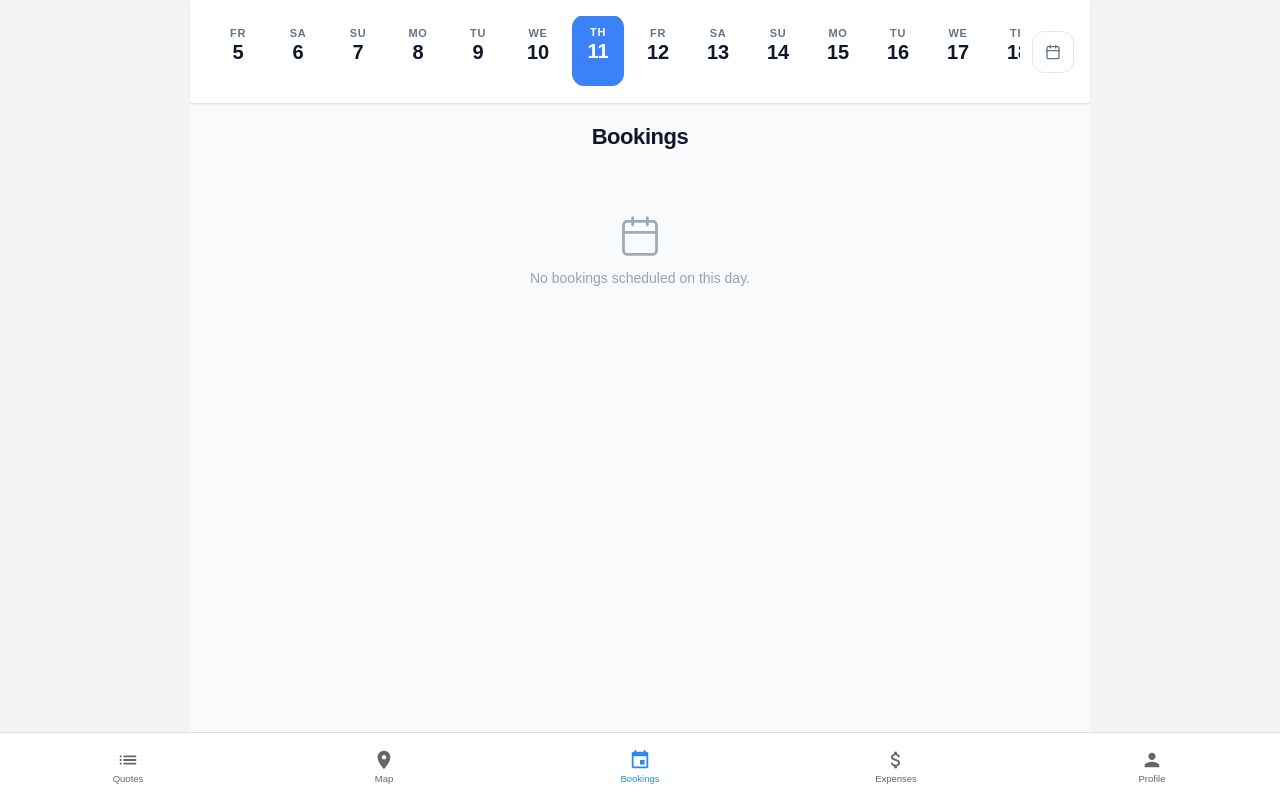
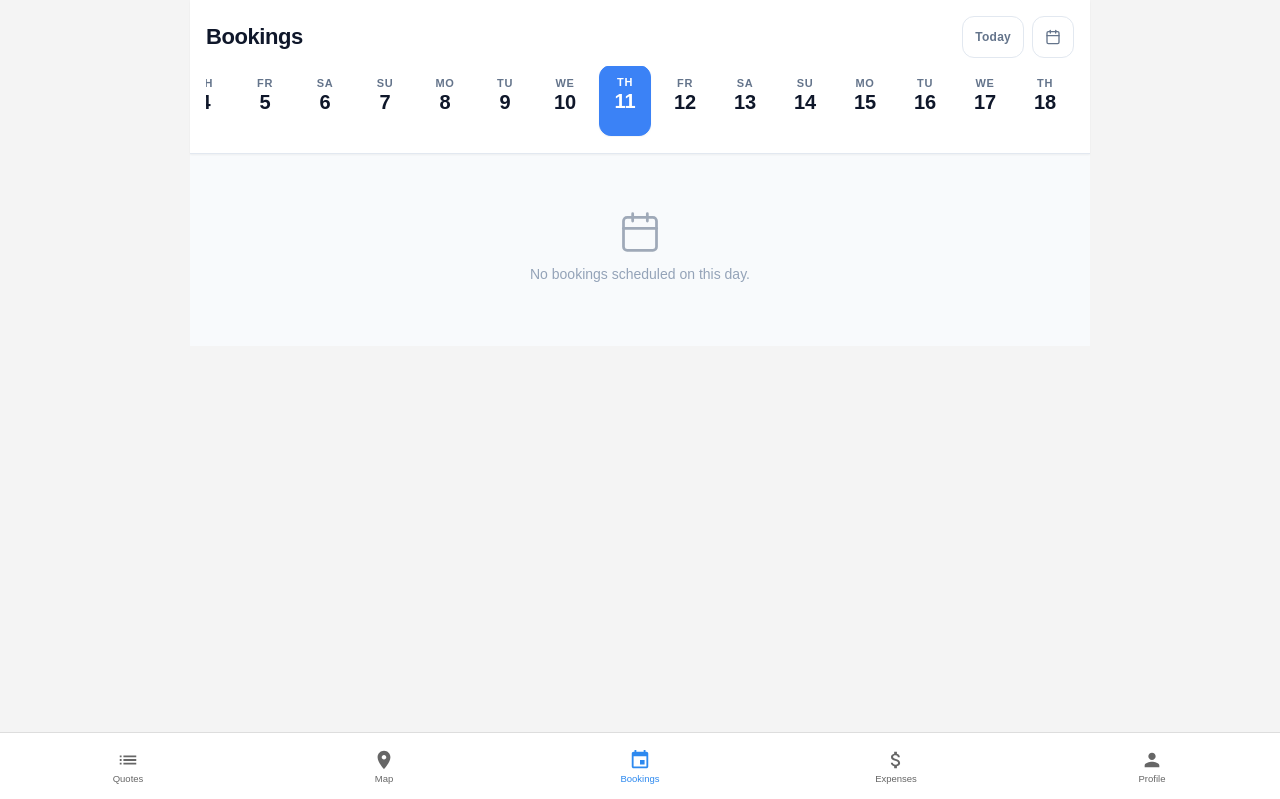
Before and after one commit to onewithoutsleep/QuoteApp, a Flask app: page /bookings in a window 1280 px wide. Shown: the top 799 px of the page. Run offline with Flask 3, Linux system fonts and the light colour scheme; the visitor is signed in with stand-in values (Sample User, id 1); data that the repository does not hold is empty.

Commit message:
bookings ui fixes

```diff
--- a/static/css/pages/bookings.css
+++ b/static/css/pages/bookings.css
@@ -24,8 +24,8 @@
 /* ── Base Layout ── */
 .bookings-page {
   background-color: var(--bg-base);
-  min-height: 100vh;
-  padding-bottom: 40px;
+  min-height: auto;
+  padding-bottom: 16px;
 }
 
 .bookings-page h2 {
@@ -46,6 +46,7 @@
   margin: -16px -16px 0;
   border-bottom: 1px solid var(--border-light);
   box-shadow: var(--shadow-sm);
+  margin-bottom: 8px;
 }
 
 .cal-header-row {
@@ -61,6 +62,21 @@
   scrollbar-width: none;
   flex: 1;
 }
+
+.cal-controls-row {
+  display: flex;
+  justify-content: flex-end;
+  align-items: center;
+  gap: 8px;
+  margin-bottom: 8px;
+}
+
+.cal-controls-row h2 {
+  margin: 0;
+  margin-right: auto; /* pushes buttons to the right */
+  text-align: left;
+}
+
 .cal-strip::-webkit-scrollbar { display: none; }
 
 /* Day Cells */
@@ -106,6 +122,33 @@
 }
 .month-toggle-btn:hover { background: var(--bg-base); color: var(--text-primary); }
 .month-toggle-btn--active { background: var(--primary-light); color: var(--primary); border-color: var(--primary); }
+
+/* ── Today Button ── */
+.today-btn {
+  flex-shrink: 0;
+  height: 42px;
+  width: auto;
+  padding: 0 12px;
+  border-radius: var(--radius-md);
+  border: 1px solid var(--border-light);
+  background: var(--bg-surface);
+  color: var(--text-secondary);
+  font-size: 12px;
+  font-weight: 700;
+  letter-spacing: 0.02em;
+  cursor: pointer;
+  transition: all var(--transition-fast);
+  white-space: nowrap;
+}
+.today-btn:hover { background: var(--primary-light); color: var(--primary); border-color: var(--primary); }
+
+/* ── Month label on 1st of month ── */
+.cal-day .dow.month-label-first {
+  font-size: 10px;
+  color: var(--primary);
+  font-weight: 700;
+  letter-spacing: 0.04em;
+}
 
 /* ── Refactored Native Month View Components ── */
 .month-header {
--- a/static/js/pages/bookings.js
+++ b/static/js/pages/bookings.js
@@ -11,24 +11,44 @@ const state = {
   todayStr: '',
   monthViewActive: false,
   activeMonth: null,
+  stripStart: -30,   // offset from today for the rendered strip window
+  stripEnd: 60,
 };
 
 // ─── LIFECYCLE ───────────────────────────────────────────────────────────────
 export const bookingsPage = {
-  async mount({ root, slots, navigate }) {
+  async mount({ root, slots, navigate, params }) {
     renderNav(slots.nav, 'bookings');
 
     const today = new Date();
     today.setHours(0, 0, 0, 0);
     state.todayStr = today.toISOString().slice(0, 10);
-    state.activeDate = state.todayStr;
+
+    // Support ?date=YYYY-MM-DD when navigating here from service form
+    const dateParam = params?.date;
+    state.activeDate = (dateParam && /^\d{4}-\d{2}-\d{2}$/.test(dateParam)) ? dateParam : state.todayStr;
     state.activeMonth = { year: today.getFullYear(), month: today.getMonth() };
+
+    // Ensure the strip window is centred on the active date
+    const activeDateObj = new Date(state.activeDate + 'T00:00:00');
+    const dayDiff = Math.round((activeDateObj - today) / 86400000);
+    state.stripStart = Math.min(dayDiff - 30, -30);
+    state.stripEnd   = Math.max(dayDiff + 60, 60);
 
     const cached = getState().bookings;
     root.innerHTML = BaseLayout(cached == null);
 
     root.querySelector('#monthToggleBtn').addEventListener('click', () => {
       state.monthViewActive = !state.monthViewActive;
+      toggleCalView(root, navigate);
+    });
+
+    root.querySelector('#todayBtn').addEventListener('click', () => {
+      state.activeDate = state.todayStr;
+      state.monthViewActive = false;
+      // Re-centre the strip window on today
+      state.stripStart = -30;
+      state.stripEnd = 60;
       toggleCalView(root, navigate);
     });
 
@@ -54,11 +74,15 @@ export const bookingsPage = {
       }
       console.error(err);
     }
+
+
   },
   unmount() {
     state.servicesRaw = [];
     state.byDate = {};
     state.monthViewActive = false;
+    state.stripStart = -30;
+    state.stripEnd = 60;
   },
 };
 
@@ -77,17 +101,23 @@ function BaseLayout(showLoading = true) {
   return `
     <div class="container bookings-page">
       <div class="cal-strip-wrap">
-        <div class="cal-header-row">
-          <div class="cal-strip" id="calStrip"></div>
+        <div class="cal-controls-row">
+          <h2>Bookings</h2>
+          <button type="button" class="today-btn" id="todayBtn" title="Go to Today">
+            Today
+          </button>
+
           <button type="button" class="month-toggle-btn" id="monthToggleBtn" title="Toggle Month View">
             <svg width="20" height="20" viewBox="0 0 24 24" fill="none" stroke="currentColor" stroke-width="2" stroke-linecap="round" stroke-linejoin="round">
               <rect x="3" y="4" width="18" height="18" rx="2"/><line x1="16" y1="2" x2="16" y2="6"/><line x1="8" y1="2" x2="8" y2="6"/><line x1="3" y1="10" x2="21" y2="10"/>
             </svg>
           </button>
         </div>
+
+        <div class="cal-strip" id="calStrip"></div>
+
         <div class="cal-month-view" id="calMonthView" style="display:none;"></div>
       </div>
-      <h2>Bookings</h2>
       <div id="bookingsList">
         ${showLoading ? '<div class="empty-state"><p>Loading...</p></div>' : ''}
       </div>
@@ -178,18 +208,23 @@ function renderCalendarStrip(root, navigate) {
   const DOW = ['Su', 'Mo', 'Tu', 'We', 'Th', 'Fr', 'Sa'];
   const today = new Date(state.todayStr + 'T00:00:00');
 
-  for (let i = -30; i <= 60; i++) {
+  const buildDayEl = (i) => {
     const d = new Date(today);
     d.setDate(today.getDate() + i);
     const ds = d.toISOString().slice(0, 10);
     const hasBookings = !!state.byDate[ds];
+    const isFirst = d.getDate() === 1;
+    const monthLabel = isFirst
+      ? d.toLocaleString('default', { month: 'short' }).toUpperCase()
+      : '';
 
     const el = document.createElement('div');
     el.className = `cal-day ${ds === state.todayStr ? 'today' : ''} ${ds === state.activeDate ? 'active' : ''}`;
     el.dataset.date = ds;
+    el.dataset.offset = String(i);
 
     el.innerHTML = `
-      <div class="dow">${DOW[d.getDay()]}</div>
+      <div class="dow${isFirst ? ' month-label-first' : ''}">${isFirst ? monthLabel : DOW[d.getDay()]}</div>
       <div class="dom">${d.getDate()}</div>
       ${hasBookings ? '<div class="dot"></div>' : '<div class="cal-spacer"></div>'}
     `;
@@ -200,10 +235,14 @@ function renderCalendarStrip(root, navigate) {
       renderBookingsList(root, navigate);
     });
 
-    strip.appendChild(el);
+    return el;
+  };
+
+  for (let i = state.stripStart; i <= state.stripEnd; i++) {
+    strip.appendChild(buildDayEl(i));
   }
 
-  // FIXED: Precise horizontal-only scroll handling to eliminate vertical alignment jumps
+  // Scroll to active date
   const scrollTarget = strip.querySelector(`[data-date="${state.activeDate || state.todayStr}"]`);
   if (scrollTarget) {
     setTimeout(() => {
@@ -211,6 +250,60 @@ function renderCalendarStrip(root, navigate) {
       strip.scrollTo({ left: leftOffset, behavior: 'smooth' });
     }, 50);
   }
+
+  // Infinite scroll: prepend days when near left edge, append when near right edge
+  strip.addEventListener('scroll', () => {
+    if (strip.scrollLeft < 120) {
+      // Prepend 30 days
+      const prevStart = state.stripStart;
+      state.stripStart -= 30;
+      const fragment = document.createDocumentFragment();
+      for (let i = state.stripStart; i < prevStart; i++) {
+        fragment.appendChild(buildDayEl(i));
+      }
+      const firstChild = strip.firstChild;
+      const prevScrollLeft = strip.scrollLeft;
+      strip.insertBefore(fragment, firstChild);
+      // Preserve scroll position after prepend
+      const addedWidth = strip.scrollLeft - prevScrollLeft + strip.scrollLeft;
+      // Measure the width of the newly added nodes
+      let added = 0;
+      let node = strip.firstChild;
+      for (let i = state.stripStart; i < prevStart; i++) {
+        added += node.offsetWidth + 8; // 8 = gap
+        node = node.nextSibling;
+      }
+      strip.scrollLeft = prevScrollLeft + added;
+    }
+
+    if (strip.scrollLeft + strip.clientWidth > strip.scrollWidth - 120) {
+      // Append 30 days
+      const prevEnd = state.stripEnd;
+      state.stripEnd += 30;
+      for (let i = prevEnd + 1; i <= state.stripEnd; i++) {
+        strip.appendChild(buildDayEl(i));
+      }
+    }
+  }, { passive: true });
+  centerActiveDate(strip);
+}
+
+function centerActiveDate(strip) {
+  const target = strip.querySelector(
+    `[data-date="${state.activeDate || state.todayStr}"]`
+  );
+
+  if (!target) return;
+
+  const left =
+    target.offsetLeft -
+    strip.clientWidth / 2 +
+    target.clientWidth / 2;
+
+  strip.scrollTo({
+    left,
+    behavior: 'smooth'
+  });
 }
 
 function renderMonthView(root, navigate) {
--- a/static/js/pages/service-form.js
+++ b/static/js/pages/service-form.js
@@ -145,7 +145,8 @@ export const serviceFormPage = {
       try {
         if (isEdit) await api.updateService(serviceId, payload);
         else await api.createService(payload);
-        navigate(backHash);
+        const savedDate = payload.service_date;
+        navigate(savedDate ? `${backHash}?date=${savedDate}` : backHash);
       } catch (err) {
         alert('Failed to save.');
         console.error(err);
```
